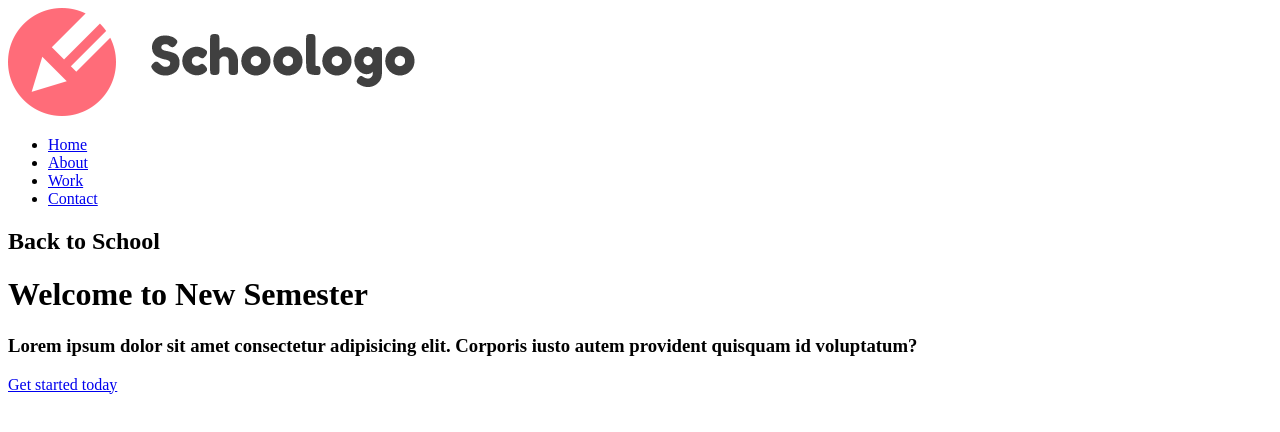
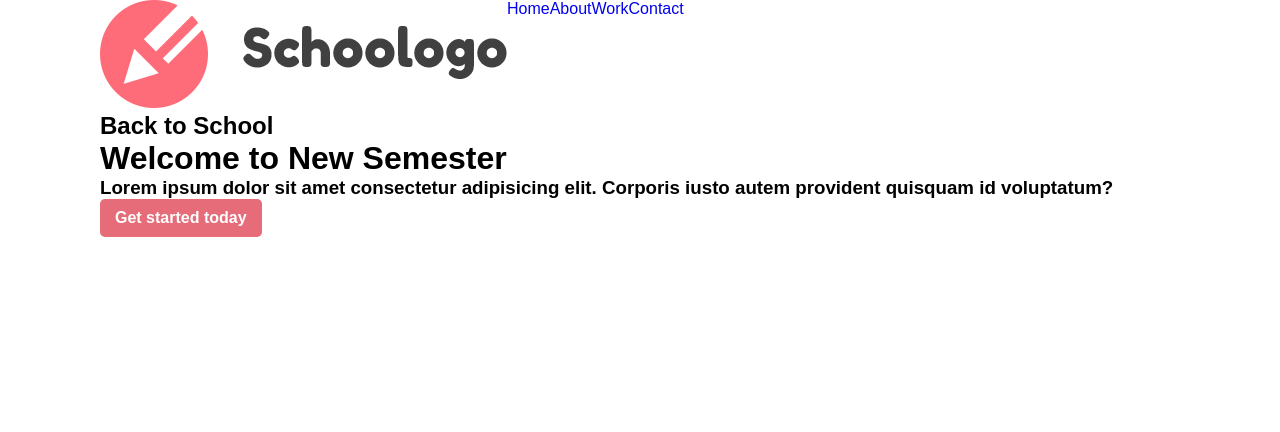
Before and after one commit to miker-bice/welcome-new-semester, a plain HTML site: page index.html in a window 1280 px wide. Drawn offline with Linux system fonts and the light colour scheme.

Commit message:
CSS variables, reset and base styles done

```diff
--- a/css/styles.css
+++ b/css/styles.css
@@ -1,8 +1,47 @@
 /* variables */
+:root{
+    --primary: #e56c78;
+    --secondary: #262626;
+}
 
 /* reset */
+*{
+    box-sizing: border-box;
+    padding: 0;
+    margin: 0;
+}
+body{
+    font-family: 'Poppins', sans-serif;
+}
+a{
+    text-decoration: none;
+}
+li{
+    list-style-type: none;
+}
 
 /* base styles */
+.grid{
+    display: grid;
+    grid-template-columns: repeat(12, 1fr);
+}
+.flex{
+    display: flex;
+}
+.container-fluid{
+    padding: 0 100px;
+}
+.button{
+    display: inline-block;
+    background-color: var(--primary);
+    color: #fff;
+    font-weight: 600;
+    padding: 10px 15px;
+    border-radius: 5px;
+}
+.button:hover{
+    background-color: #e9606e;
+}
 
 /* fonts */
 
--- a/index.html
+++ b/index.html
@@ -19,7 +19,7 @@
             /></a>
           </div>
           <div class="nav-links">
-            <ul class="nav-items">
+            <ul class="nav-items flex">
               <li class="nav-item"><a href="#">Home</a></li>
               <li class="nav-item"><a href="#">About</a></li>
               <li class="nav-item"><a href="#">Work</a></li>
```
